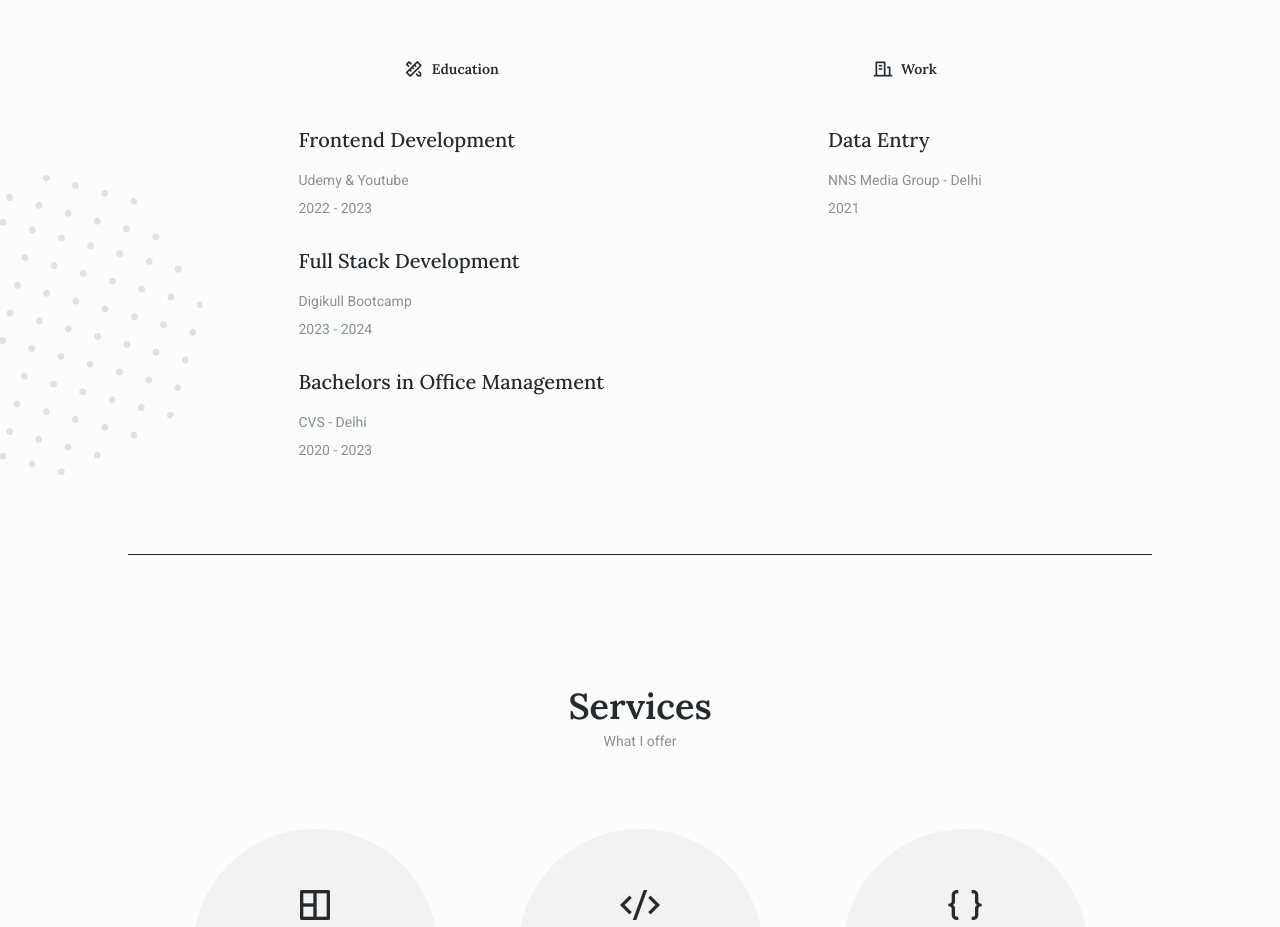
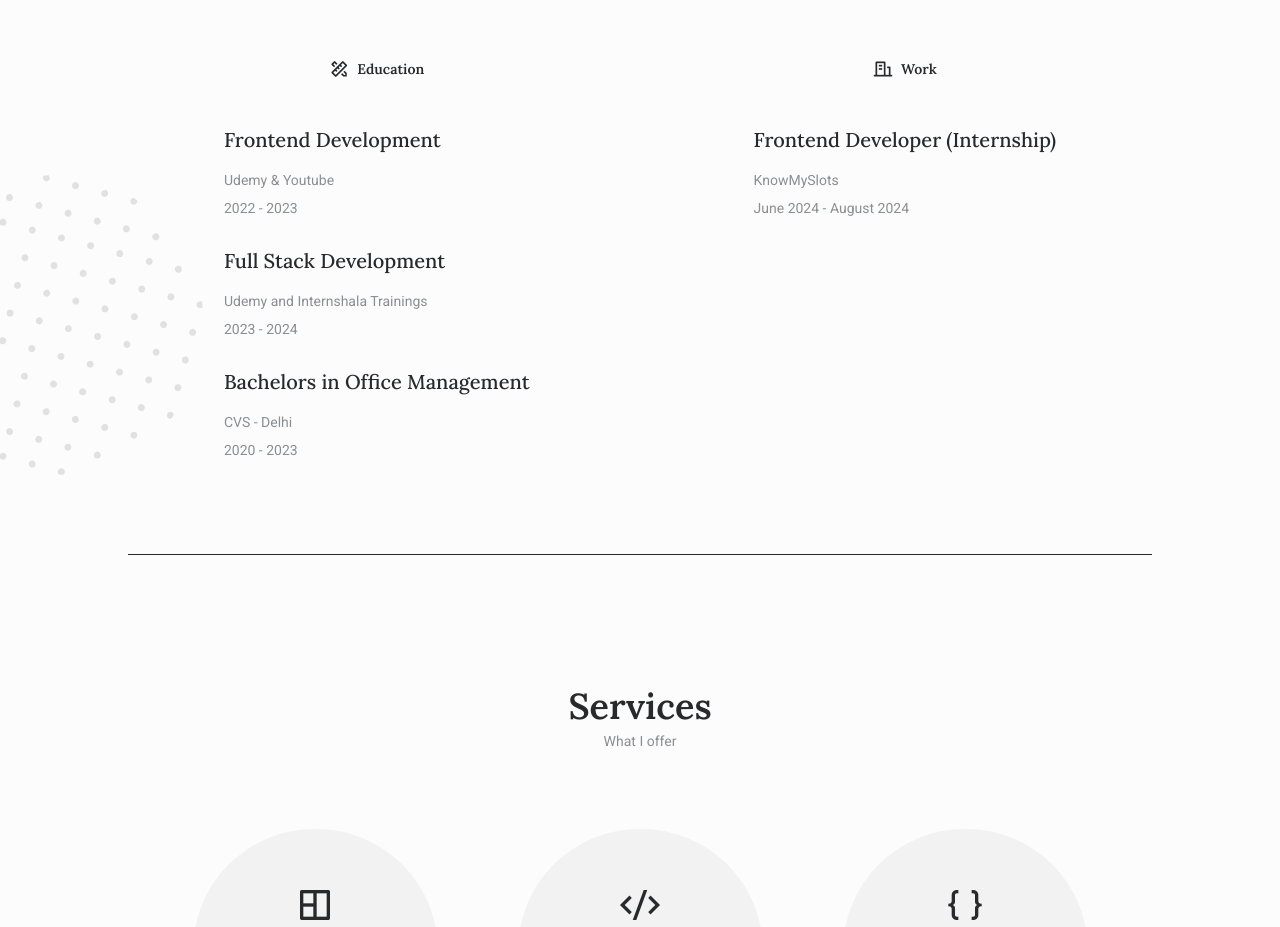
Before and after one commit to ankushh19/portfolio, a plain HTML site: page index.html in a window 1280 px wide. Shown: the part 2160-3087 px from the top of the page. Drawn offline with nearby package versions, Linux system fonts and the light colour scheme.

Commit message:
updated job

```diff
--- a/index.html
+++ b/index.html
@@ -353,7 +353,7 @@
 
               <div>
                 <h3 class="qualification__name">Full Stack Development</h3>
-                <span class="qualification__country">Digikull Bootcamp</span>
+                <span class="qualification__country">Udemy and Internshala Trainings</span>
                 <span class="qualification__year">2023 - 2024</span>
               </div>
 
@@ -375,11 +375,11 @@
 
             <div class="qualification__info">
               <div>
-                <h3 class="qualification__name">Data Entry</h3>
+                <h3 class="qualification__name">Frontend Developer (Internship)</h3>
                 <span class="qualification__country"
-                  >NNS Media Group - Delhi</span
+                  >KnowMySlots</span
                 >
-                <span class="qualification__year">2021</span>
+                <span class="qualification__year">June 2024 - August 2024</span>
               </div>
 
               <div>
```
